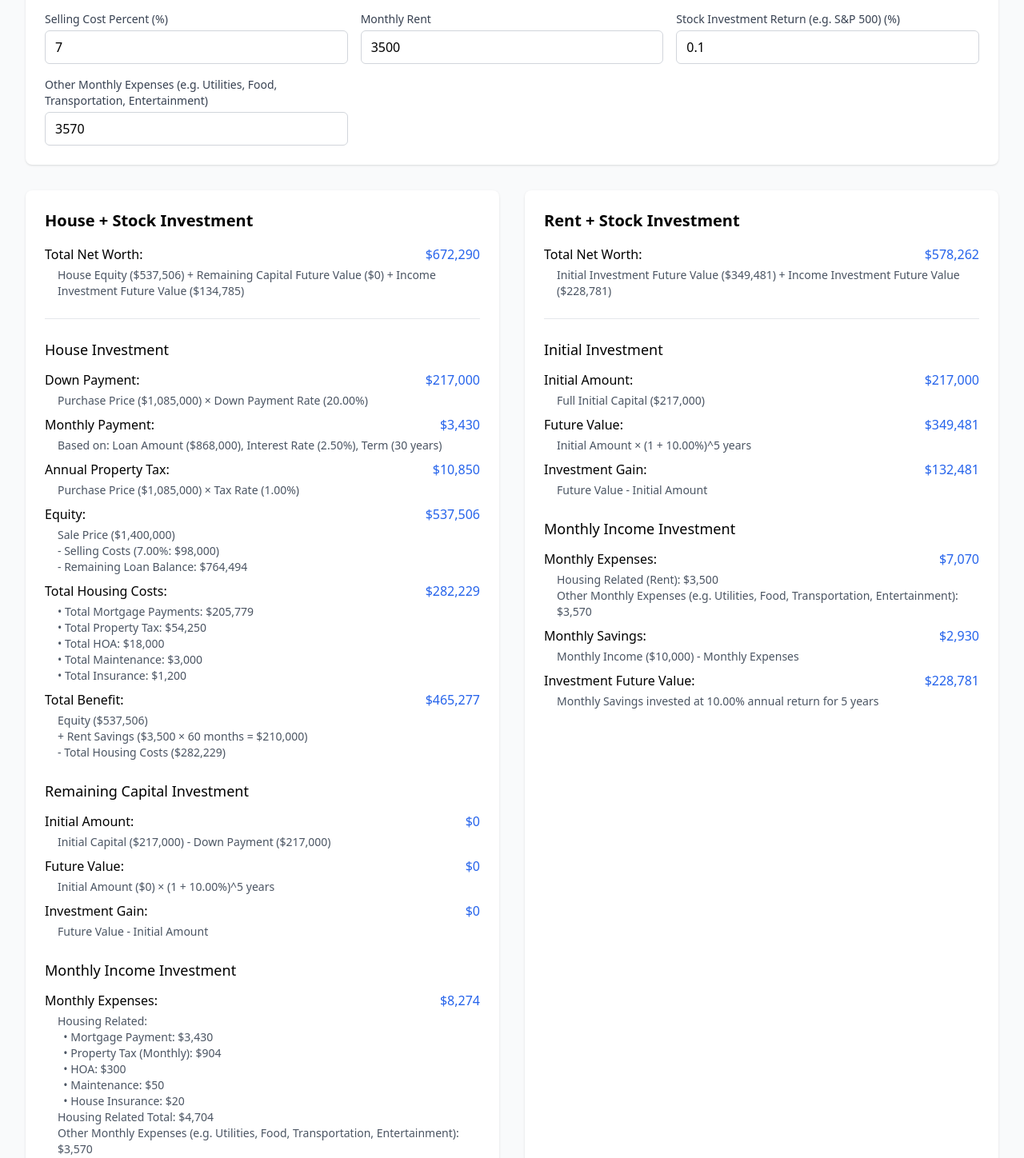
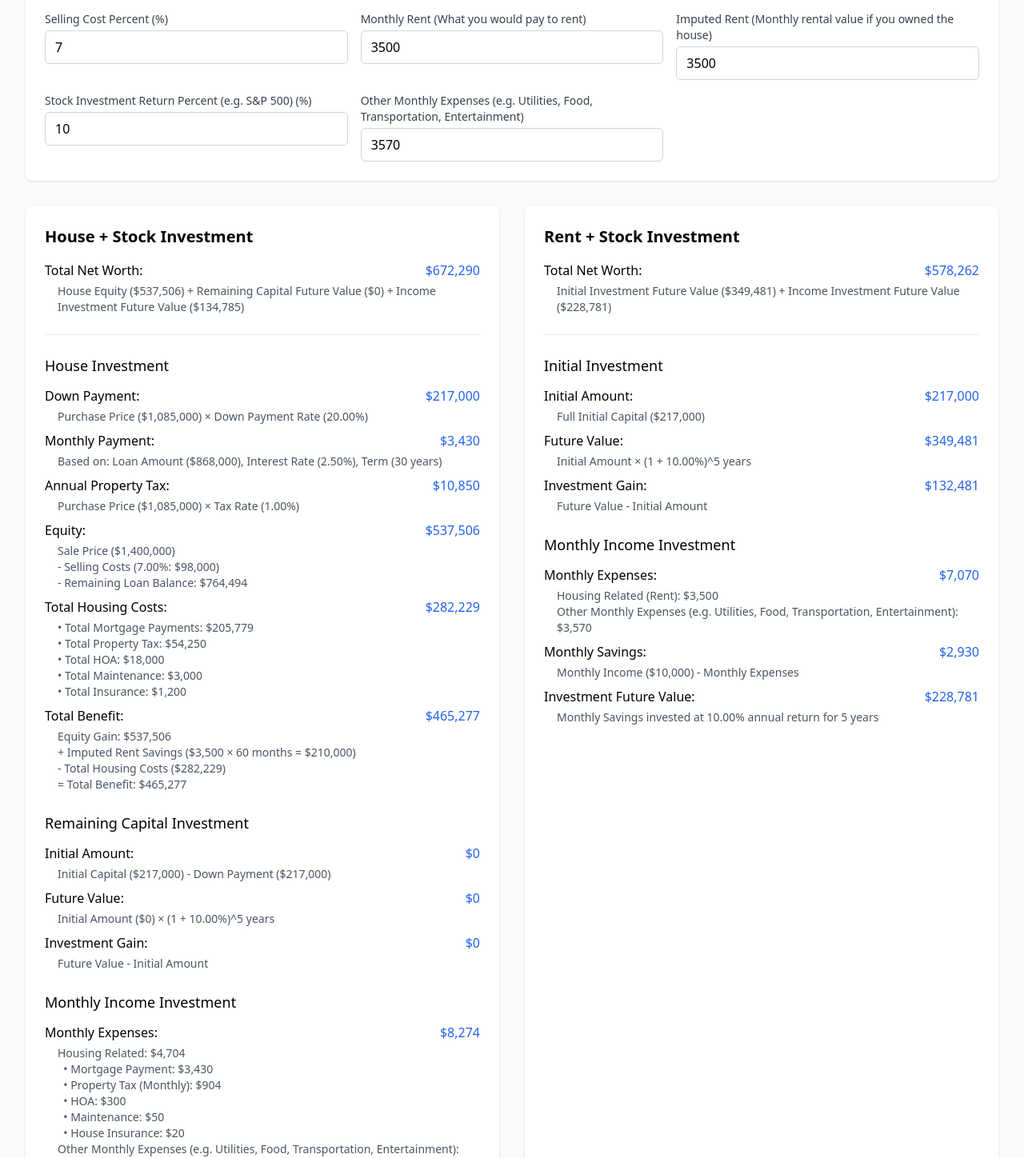
Before and after one commit to AICrafterZheng/danny_mono, a React (Create React App) app in the folder investment/: page / in a window 1280 px wide. Shown: the part 482-1930 px from the top of the page at 80% size. Built offline with nearby package versions, Linux system fonts and the light colour scheme.

Commit message:
added imputed rent

```diff
--- a/investment/src/App.js
+++ b/investment/src/App.js
@@ -58,7 +58,8 @@ function App() {
     salePrice: 1400000,
     sellingCostPercent: 0.07,
     monthlyRent: 3500,
-    stockInvestmentReturn: 0.10,
+    imputedRent: 3500,
+    stockInvestmentReturnPercent: 0.10,
     otherMonthlyExpenses: 3570
   });
 
@@ -149,10 +150,14 @@ function App() {
             {Object.entries(inputs).map(([key, value]) => (
               <div key={key} className="flex flex-col">
                 <label className="text-sm font-medium text-gray-700 mb-1">
-                  {key === 'stockInvestmentReturn' ?
-                    'Stock Investment Return (e.g. S&P 500)' :
+                  {key === 'stockInvestmentReturnPercent' ?
+                    'Stock Investment Return Percent (e.g. S&P 500)' :
                     key === 'otherMonthlyExpenses' ?
                     'Other Monthly Expenses (e.g. Utilities, Food, Transportation, Entertainment)' :
+                    key === 'imputedRent' ?
+                    'Imputed Rent (Monthly rental value if you owned the house)' :
+                    key === 'monthlyRent' ?
+                    'Monthly Rent (What you would pay to rent)' :
                     key
                       .replace(/([A-Z])/g, ' $1')
                       .split(' ')
@@ -160,7 +165,7 @@ function App() {
                       .join(' ')
                       .trim()
                   }
-                  {(key.includes('Percent') || key === 'loanInterestRate' || key === 'stockInvestmentReturn') && ' (%)'}
+                  {(key.includes('Percent') || key === 'loanInterestRate' || key === 'stockInvestmentReturnPercent') && ' (%)'}
                   {key === 'initialCapital' && (
                     <span className="text-xs text-gray-500 ml-1">
                       (min: {formatCurrency(inputs.purchasePrice * inputs.downPaymentPercent)})
@@ -262,8 +267,8 @@ function App() {
                       value={results.house_scenario.housing_results.buy_and_sell.total_benefit}
                       calculation={
                         <>
-                          Equity ({formatCurrency(results.house_scenario.housing_results.buy_and_sell.equity_gain)})
-                          <br />+ Rent Savings ({formatCurrency(inputs.monthlyRent)} × {inputs.holdingPeriodYears * 12} months = {formatCurrency(inputs.monthlyRent * inputs.holdingPeriodYears * 12)})
+                          Equity Gain: {formatCurrency(results.house_scenario.housing_results.buy_and_sell.equity_gain)}
+                          <br />+ Imputed Rent Savings ({formatCurrency(results.house_scenario.housing_results.inputs.imputed_rent)} × {inputs.holdingPeriodYears * 12} months = {formatCurrency(results.house_scenario.housing_results.buy_and_sell.rent_savings)})
                           <br />- Total Housing Costs ({formatCurrency(
                             calculateMortgagePayment(
                               inputs.purchasePrice * (1 - inputs.downPaymentPercent),
@@ -275,7 +280,9 @@ function App() {
                             inputs.maintenanceMonthly * inputs.holdingPeriodYears * 12 +
                             inputs.insuranceMonthly * inputs.holdingPeriodYears * 12
                           )})
+                          <br />= Total Benefit: {formatCurrency(results.house_scenario.housing_results.buy_and_sell.total_benefit)}
                         </>
+
                       }
                     />
                   </div>
@@ -289,7 +296,7 @@ function App() {
                     <CalcDetail
                       label="Future Value"
                       value={results.house_scenario.remaining_capital_investment.future_value}
-                      calculation={`Initial Amount (${formatCurrency(results.house_scenario.remaining_capital_investment.amount)}) × (1 + ${formatPercent(inputs.stockInvestmentReturn)})^${inputs.holdingPeriodYears} years`}
+                      calculation={`Initial Amount (${formatCurrency(results.house_scenario.remaining_capital_investment.amount)}) × (1 + ${formatPercent(inputs.stockInvestmentReturnPercent)})^${inputs.holdingPeriodYears} years`}
                     />
                     <CalcDetail
                       label="Investment Gain"
@@ -304,19 +311,18 @@ function App() {
                       value={results.house_scenario.income_investment.inputs.monthly_expenses}
                       calculation={
                         <>
-                          Housing Related:
-                          <br />&nbsp;&nbsp;• Mortgage Payment: {formatCurrency(results.house_scenario.housing_results.inputs.monthly_payment)}
-                          <br />&nbsp;&nbsp;• Property Tax (Monthly): {formatCurrency(results.house_scenario.housing_results.inputs.annual_property_tax / 12)}
-                          <br />&nbsp;&nbsp;• HOA: {formatCurrency(inputs.hoaMonthly)}
-                          <br />&nbsp;&nbsp;• Maintenance: {formatCurrency(inputs.maintenanceMonthly)}
-                          <br />&nbsp;&nbsp;• House Insurance: {formatCurrency(inputs.insuranceMonthly)}
-                          <br />Housing Related Total: {formatCurrency(
+                          Housing Related: {formatCurrency(
                             results.house_scenario.housing_results.inputs.monthly_payment +
                             results.house_scenario.housing_results.inputs.annual_property_tax / 12 +
                             inputs.hoaMonthly +
                             inputs.maintenanceMonthly +
                             inputs.insuranceMonthly
                           )}
+                          <br />&nbsp;&nbsp;• Mortgage Payment: {formatCurrency(results.house_scenario.housing_results.inputs.monthly_payment)}
+                          <br />&nbsp;&nbsp;• Property Tax (Monthly): {formatCurrency(results.house_scenario.housing_results.inputs.annual_property_tax / 12)}
+                          <br />&nbsp;&nbsp;• HOA: {formatCurrency(inputs.hoaMonthly)}
+                          <br />&nbsp;&nbsp;• Maintenance: {formatCurrency(inputs.maintenanceMonthly)}
+                          <br />&nbsp;&nbsp;• House Insurance: {formatCurrency(inputs.insuranceMonthly)}
                           <br />Other Monthly Expenses (e.g. Utilities, Food, Transportation, Entertainment): {formatCurrency(inputs.otherMonthlyExpenses)}
                         </>
                       }
@@ -343,7 +349,7 @@ function App() {
                     <CalcDetail
                       label="Investment Future Value"
                       value={results.house_scenario.income_investment.savings.investment_value}
-                      calculation={`Monthly Savings invested at ${formatPercent(inputs.stockInvestmentReturn)} annual return for ${inputs.holdingPeriodYears} years`}
+                      calculation={`Monthly Savings invested at ${formatPercent(inputs.stockInvestmentReturnPercent)} annual return for ${inputs.holdingPeriodYears} years`}
                     />
                   </div>
                 </div>
@@ -370,7 +376,7 @@ function App() {
                     <CalcDetail
                       label="Future Value"
                       value={results.full_stock_scenario.initial_investment.future_value}
-                      calculation={`Initial Amount × (1 + ${formatPercent(inputs.stockInvestmentReturn)})^${inputs.holdingPeriodYears} years`}
+                      calculation={`Initial Amount × (1 + ${formatPercent(inputs.stockInvestmentReturnPercent)})^${inputs.holdingPeriodYears} years`}
                     />
                     <CalcDetail
                       label="Investment Gain"
@@ -398,7 +404,7 @@ function App() {
                     <CalcDetail
                       label="Investment Future Value"
                       value={results.full_stock_scenario.income_investment.savings.investment_value}
-                      calculation={`Monthly Savings invested at ${formatPercent(inputs.stockInvestmentReturn)} annual return for ${inputs.holdingPeriodYears} years`}
+                      calculation={`Monthly Savings invested at ${formatPercent(inputs.stockInvestmentReturnPercent)} annual return for ${inputs.holdingPeriodYears} years`}
                     />
                   </div>
                 </div>
--- a/investment/src/utils/calculations.js
+++ b/investment/src/utils/calculations.js
@@ -54,7 +54,8 @@ export const calculateInvestmentScenarios = ({
   salePrice,
   sellingCostPercent,
   monthlyRent,
-  stockInvestmentReturn,
+  imputedRent,
+  stockInvestmentReturnPercent,
   otherMonthlyExpenses,
 }) => {
   // Calculate house purchase scenario
@@ -87,11 +88,11 @@ export const calculateInvestmentScenarios = ({
   const houseTotalBenefit = houseEquityGain + rentSavings - houseCosts;  // Deduct costs here
 
   // Calculate stock returns on remaining capital
-  const remainingStockFutureValue = remainingCapital * Math.pow(1 + stockInvestmentReturn, holdingPeriodYears);
+  const remainingStockFutureValue = remainingCapital * Math.pow(1 + stockInvestmentReturnPercent, holdingPeriodYears);
   const remainingStockGain = remainingStockFutureValue - remainingCapital;
 
   // Calculate full stock investment scenario
-  const fullStockFutureValue = initialCapital * Math.pow(1 + stockInvestmentReturn, holdingPeriodYears);
+  const fullStockFutureValue = initialCapital * Math.pow(1 + stockInvestmentReturnPercent, holdingPeriodYears);
   const fullStockGain = fullStockFutureValue - initialCapital;
 
   // Calculate income investment returns using monthly contributions
@@ -111,10 +112,12 @@ export const calculateInvestmentScenarios = ({
           down_payment: downPayment,
           monthly_payment: monthlyPayment,
           annual_property_tax: annualPropertyTax,
+          imputed_rent: imputedRent,
         },
         buy_and_sell: {
           total_benefit: houseTotalBenefit,
           equity_gain: houseEquityGain,
+          rent_savings: rentSavings,
         },
       },
       remaining_capital_investment: {
@@ -131,14 +134,14 @@ export const calculateInvestmentScenarios = ({
           investment_value: calculateFutureValueWithMonthlyContributions(
             monthlyIncome - houseMonthlyExpenses,
             holdingPeriodYears,
-            stockInvestmentReturn
+            stockInvestmentReturnPercent
           ),
         },
       },
       total_net_worth: houseEquityGain + remainingStockFutureValue + calculateFutureValueWithMonthlyContributions(
         monthlyIncome - houseMonthlyExpenses,
         holdingPeriodYears,
-        stockInvestmentReturn
+        stockInvestmentReturnPercent
       ),
     },
     full_stock_scenario: {
@@ -156,14 +159,14 @@ export const calculateInvestmentScenarios = ({
           investment_value: calculateFutureValueWithMonthlyContributions(
             monthlyIncome - rentMonthlyExpenses,
             holdingPeriodYears,
-            stockInvestmentReturn
+            stockInvestmentReturnPercent
           ),
         },
       },
       total_net_worth: fullStockFutureValue + calculateFutureValueWithMonthlyContributions(
         monthlyIncome - rentMonthlyExpenses,
         holdingPeriodYears,
-        stockInvestmentReturn
+        stockInvestmentReturnPercent
       ),
     },
   };
```
